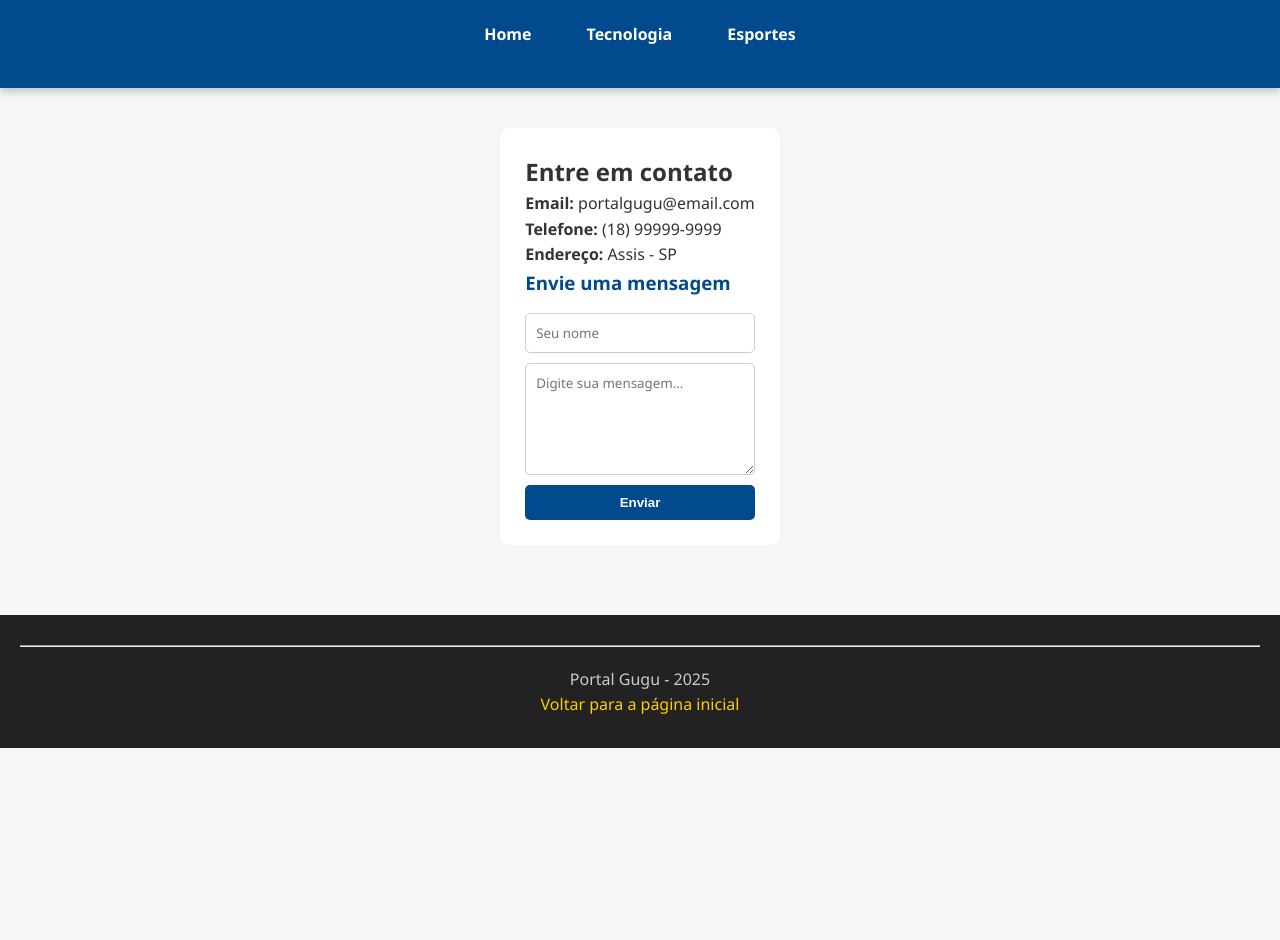
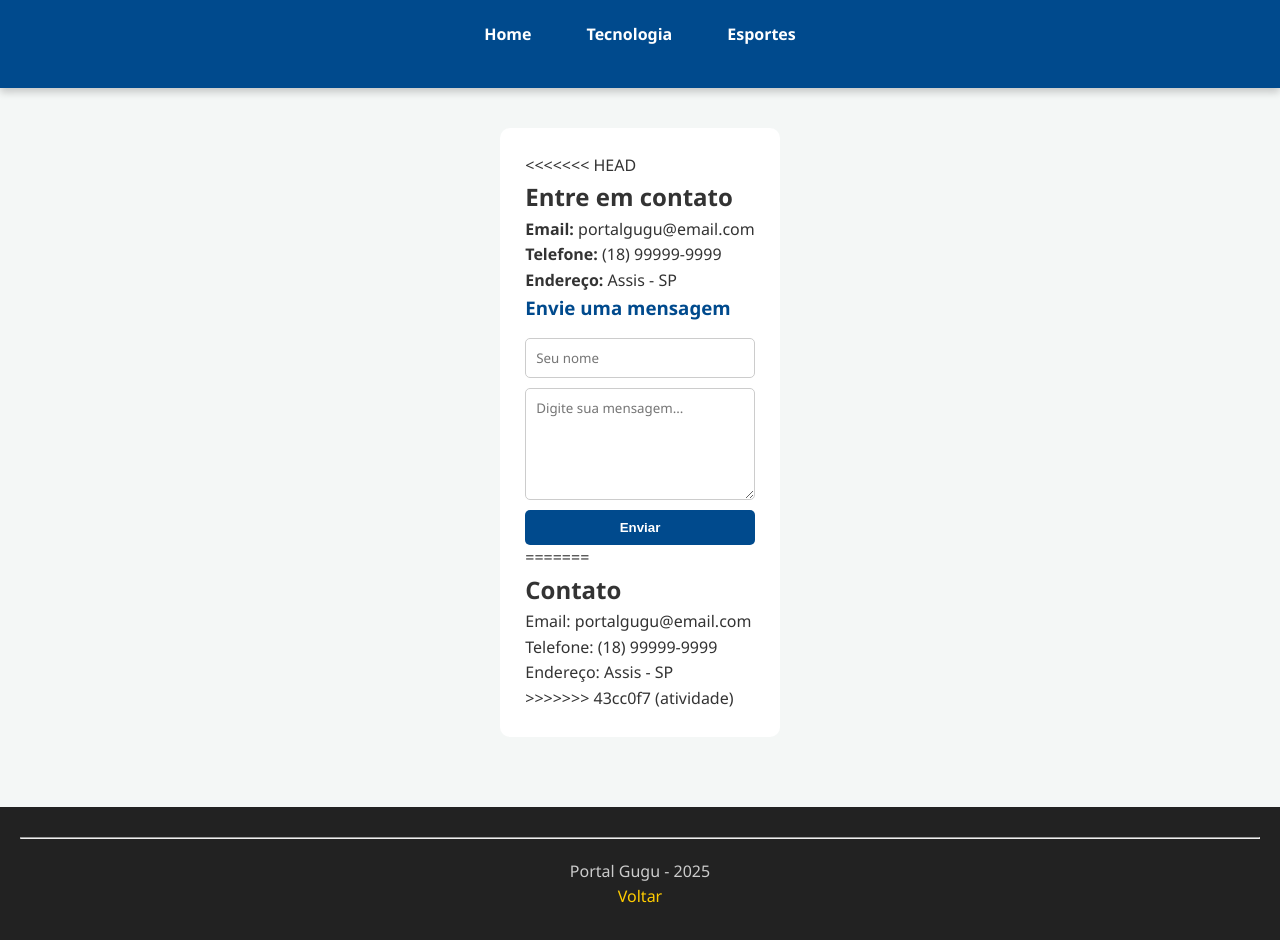
Before and after one commit to GustavoHenriqueRodrigues176/atividade, a plain HTML site: page contato.html in a window 1280 px wide. Shown: the part 97-1037 px from the top of the page. Before the commit the page ends 845 px from the top, so only its background shows below. Drawn offline with Linux system fonts and the light colour scheme.

Commit message:
Update contact information in contato.html

```diff
--- a/contato.html
+++ b/contato.html
@@ -4,7 +4,7 @@
 <head>
 <meta charset="UTF-8">
 <meta name="viewport" content="width=device-width, initial-scale=1.0">
-<title>Fale Conosco - Portal Gugu</title>
+<title>Fale Conosco</title>
 <link rel="stylesheet" href="style.css">
 </head>
 
@@ -24,6 +24,7 @@
 <main>
 
 <section>
+<<<<<<< HEAD
 
 <h2>Entre em contato</h2>
 
@@ -44,18 +45,20 @@
 
 </form>
 
+=======
+<h2>Contato</h2>
+<p>Email: portalgugu@email.com</p>
+<p>Telefone: (18) 99999-9999</p>
+<p>Endereço: Assis - SP</p>
+>>>>>>> 43cc0f7 (atividade)
 </section>
 
 </main>
 
 <footer>
-
 <hr>
-
 <p>Portal Gugu - 2025</p>
-
-<a href="index.html">Voltar para a página inicial</a>
-
+<a href="index.html">Voltar</a>
 </footer>
 
 </body>
```
